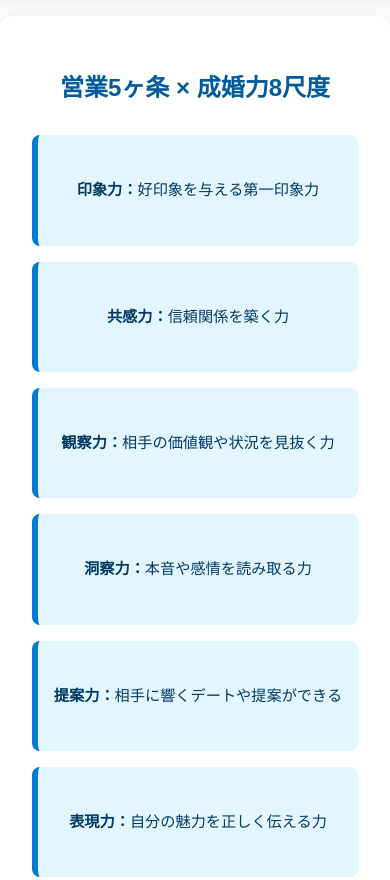
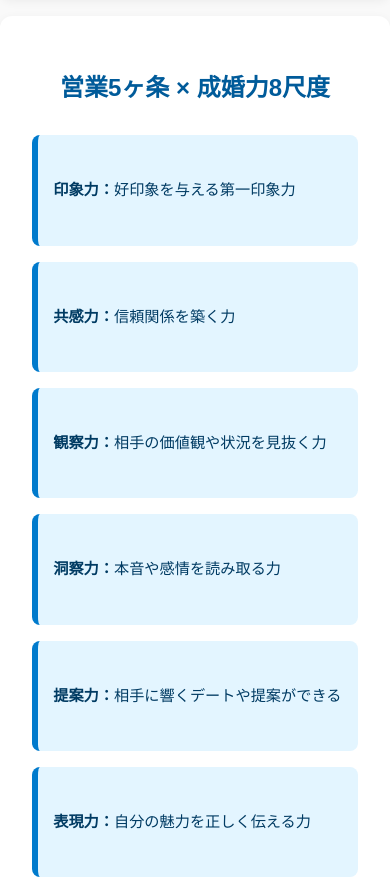
Before and after one commit to everything-shonan/seikon-diagnosis, a plain HTML site: page index.html in a window 390 px wide. Shown: the part 780-1660 px from the top of the page. Drawn offline with Linux system fonts and the light colour scheme.

Commit message:
Add files via upload

```diff
--- a/index.html
+++ b/index.html
@@ -61,7 +61,7 @@
     }
     .tiles {
       display: grid;
-      grid-template-columns: repeat(auto-fit, minmax(220px, 1fr));
+      grid-template-columns: repeat(auto-fit, minmax(260px, 1fr));
       gap: 1em;
       margin-top: 2em;
     }
@@ -72,17 +72,18 @@
       border-radius: 8px;
       display: flex;
       align-items: center;
-      justify-content: center;
+      justify-content: flex-start;
       text-align: left;
       min-height: 80px;
-      line-height: 1.5;
+      line-height: 1.6;
+      word-break: break-word;
     }
     @media(max-width: 600px) {
       h1 { font-size: 1.5em; }
       .tile {
         font-size: 0.95em;
         line-height: 1.6;
-        padding: 1em 0.8em;
+        padding: 1em;
       }
     }
   </style>
```
